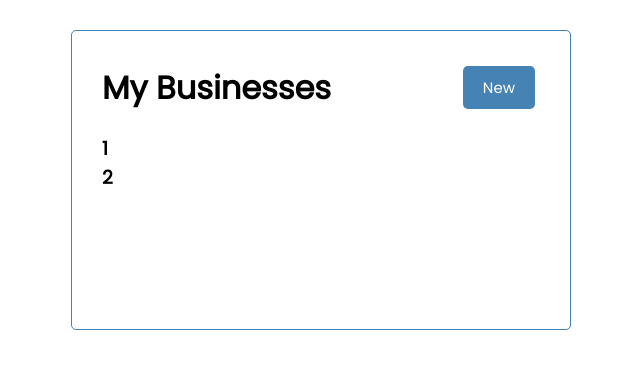
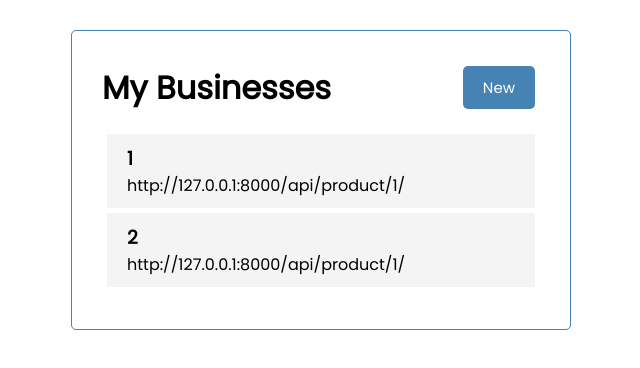
Before and after one commit to alistairliya/django, a React (Create React App) app in the folder my-react-app/: page / in a window 1280 px wide. Shown: the top 368 px of the page, without its empty margins (319-959 px from the left). Built offline with nearby package versions, Linux system fonts and the light colour scheme.

Commit message:
instead of just h3, use Business component

```diff
--- a/my-react-app/src/components/Business.js
+++ b/my-react-app/src/components/Business.js
@@ -1,9 +1,13 @@
+// https://www.youtube.com/watch?v=w7ejDZ8SWv8
 // 47.07
 import React from 'react'
 
-const Business = () => {
+const Business = ({business}) => {
   return (
-    <div>Business</div>
+    <div className='business'>
+        <h3>{business.id}</h3>
+        <p>{business.product}</p>
+    </div>
   )
 }
 
--- a/my-react-app/src/components/Businesses.js
+++ b/my-react-app/src/components/Businesses.js
@@ -1,12 +1,12 @@
 // from Tasks in example
-
+import Business from './Business'
 
 
 const Businesses = ({businesses}) => {
   return (
     <>
       {businesses.map((business)=>(
-        <h3 key={business.id}>{business.id}</h3>
+        <Business key={business.id} business={business}/>
       ))}
     </>
   )
--- a/my-react-app/src/index.css
+++ b/my-react-app/src/index.css
@@ -54,18 +54,18 @@ body {
   width: 100%;
 }
 
-.task {
+.business {
   background: #f4f4f4;
   margin: 5px;
   padding: 10px 20px;
   cursor: pointer;
 }
 
-.task.reminder {
+.business.reminder {
   border-left: 5px solid green;
 }
 
-.task h3 {
+.business h3 {
   display: flex;
   align-items: center;
   justify-content: space-between;
```
